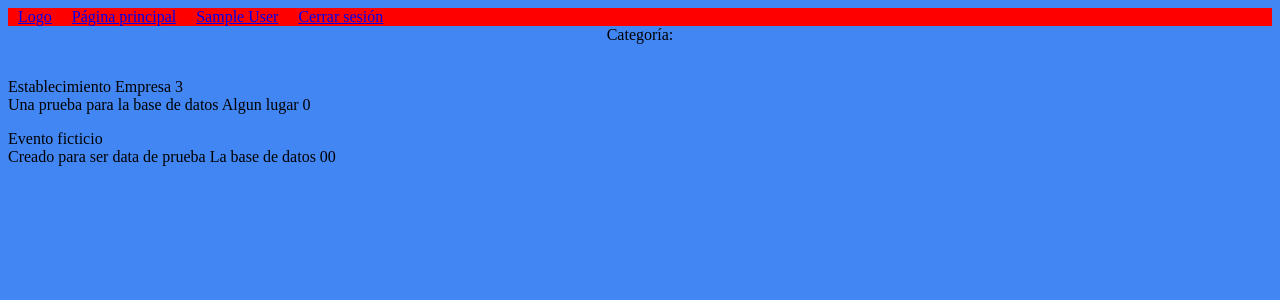
After one commit to LMOlivera/PuntaGuia, a Flask app: page /principal/categoria?categoria=1 in a window 1280 px wide. The commit adds this page. Shown: the top 300 px of the page. Run offline with Flask 2, Linux system fonts and the light colour scheme; the visitor is signed in with stand-in values (Sample User, id 1); data comes from the database, SQL or seed files in the repository; tables that the repository leaves empty hold one stand-in row (values such as "Sample post").

Commit message:
Ajustes requerimiento 12, agregado html y css correspondiente
Ahora los establecimientos/eventos se listan correctamente en modo turista. Aún se puede mejorar porque es bastante desprolijo como se muestra todo.

```diff
--- a/app/logic/clsSqlSelect.py
+++ b/app/logic/clsSqlSelect.py
@@ -158,3 +158,18 @@ class SqlSelect:
             return categorias
         self.conexion.commit()
         pass
+
+    def conseguir_lugares(self, categoria):
+        with self.conexion.cursor() as cursor:
+            query = """
+                    SELECT l.nombre, l.descripcion, l.ubicacion, l.tipo, l.horario, l.fecha
+                    FROM lugar AS l
+                    INNER JOIN pertenece_a AS p ON l.ide = p.ide
+                    WHERE p.idc=%s
+                    ORDER BY l.ide
+                    """
+            cursor.execute(query,(categoria))
+            lugares = cursor.fetchall()
+            return lugares
+        self.conexion.commit()
+        pass
--- a/app/routes.py
+++ b/app/routes.py
@@ -62,8 +62,7 @@ def index():
     if session.get('logueado'):
         SqlSelect = clsSqlSelect.SqlSelect()
         if session['tipo']=='turista':
-
-            listalugares={}
+            listalugares = SqlSelect.conseguir_categorias()
             pass
         else:
             try:
@@ -74,6 +73,20 @@ def index():
         session.clear()
         return redirect('/')
     return render_template('principal.html', title="Página principal", lugares=listalugares)
+
+@app.route("/principal/categoria")
+def categoria():
+    if not session.get('logueado'):
+        session.clear()
+        return redirect('/')
+    else:
+        try:
+            categoria = request.args.to_dict()
+            SqlSelect = clsSqlSelect.SqlSelect()
+            lugares = SqlSelect.conseguir_lugares(categoria['categoria'])
+        except:
+            return redirect("/principal")
+    return render_template('categoria.html', title='Explorando', lugares=lugares)
 
 @app.route('/principal/usuario')
 def usuario():
--- a/app/static/css/style.css
+++ b/app/static/css/style.css
@@ -3,6 +3,7 @@ hay que unirlo refactorizado. Tener todo separado afecta la
 performance de la aplicación.*/
 @import "agregar_lugar.css";
 @import "bienvenido.css";
+@import "categoria.css";
 @import "eliminar_lugar.css";
 @import "modificar_lugar.css";
 @import "modificar_usuario.css";
--- a/app/templates/base.html
+++ b/app/templates/base.html
@@ -17,6 +17,7 @@
           <nav>
               <ul>
                   <li><a href="{{ url_for('index') }}">Logo</a></li>
+                  <li><a href="{{ url_for('index') }}">Página principal</a></li>
                   <!--Se pueden poner cosas nuevas aquí si se ve necesario-->
                   <li><a href="{{ url_for('usuario') }}">{{ session['nombre'] }}</a></li>
                   <li><a href="{{ url_for('logout') }}">Cerrar sesión</a></li>
--- /dev/null
+++ b/app/templates/categoria.html
@@ -0,0 +1,20 @@
+{% extends "base.html" %}
+
+{% block content %}
+<center>
+    Categoría:
+</center><br>
+{% for lugar in lugares %}
+    <p>
+        {{ lugar['nombre'] }}<br>
+        {{ lugar['descripcion'] }}
+        {{ lugar['ubicacion'] }}
+        {{ lugar['horario'] }}
+        {% if lugar['tipo']=='evento' %}
+        {{ lugar['fecha'] }}
+        {% endif %}
+    </p>
+{% endfor %}
+
+</form>
+{% endblock %}
```
Also changed, not shown: app/templates/principal.html (+3 -4 lines), app/static/css/categoria.css (added).
